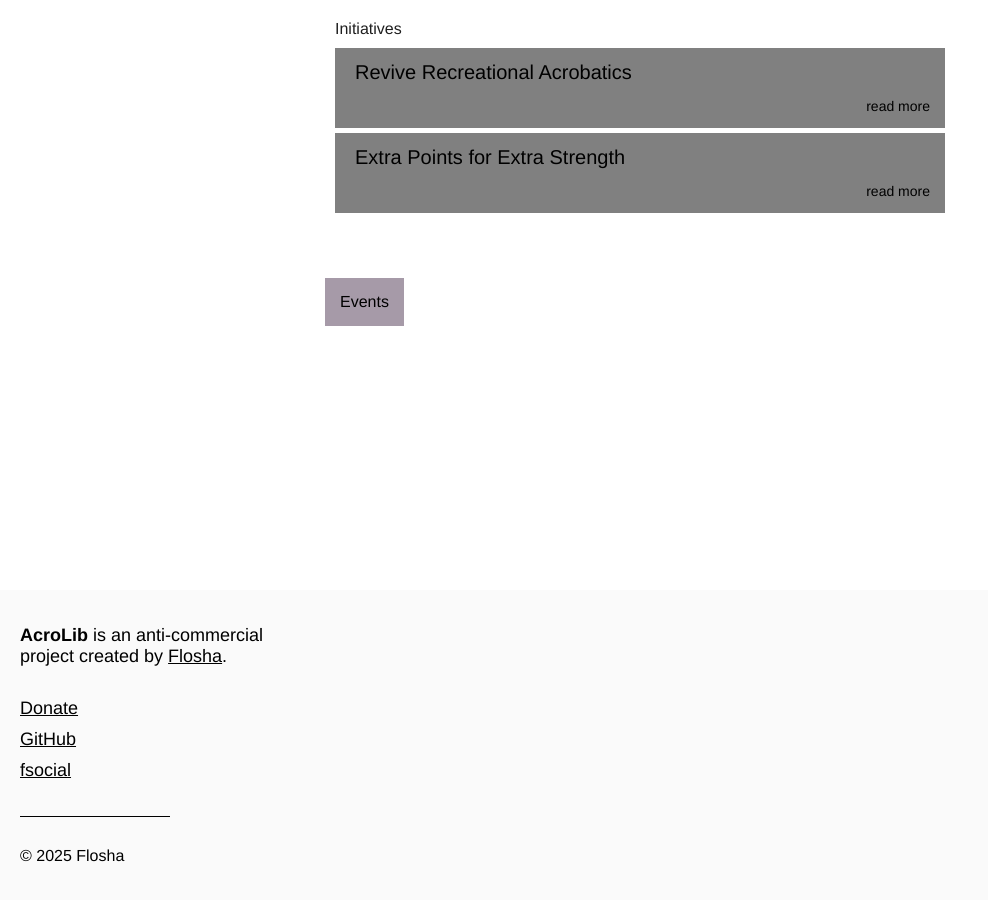
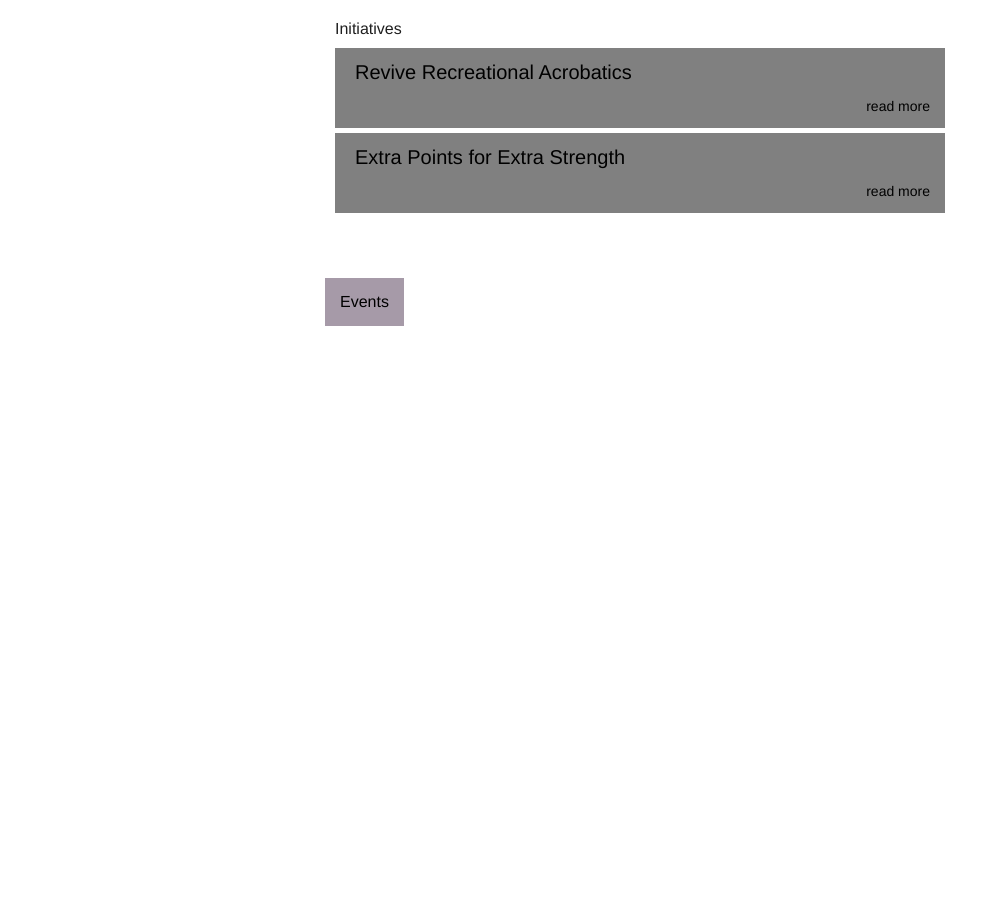
Before and after one commit to floshin/acrolib, a Jekyll site: the page built from index.md, in a window 1280 px wide and 900 px high, scrolled down 1083 px. Shown: the whole window, without its empty margins (0-988 px from the left). Built offline with Jekyll 4.4.1, drawn with Linux system fonts in a browser that asks for light colours; our own code applies the rules of GitHub Pages for plain Markdown files; after the commit the page ends 1623 px from its top, so only the background shows below that.

Commit message:
Update default.html

```diff
--- a/_layouts/default.html
+++ b/_layouts/default.html
@@ -37,23 +37,6 @@
 
     </body>
 
-    <footer>
-      <p><strong>AcroLib</strong> is an anti-commercial<br>
-          project created by <a href="https://flosh.in">Flosha</a>.</p>
-      <br>
-      <p><a href="https://ko-fi.com/flosha">Donate</a></p>
-      <p><a href="https://github.com/floshin/acrolib">GitHub</a></p>
-      <p><a href="https://fsoci.al">fsocial</a></p>
-
-      <div>
-        <a href="https://flosh.in">
-          <img src="assets/flosha-logo.png">
-        </a>
-        <p>
-          © 2025 Flosha
-        </p>
-      </div>
-    </footer>
 </html>
 
 <style>
```
